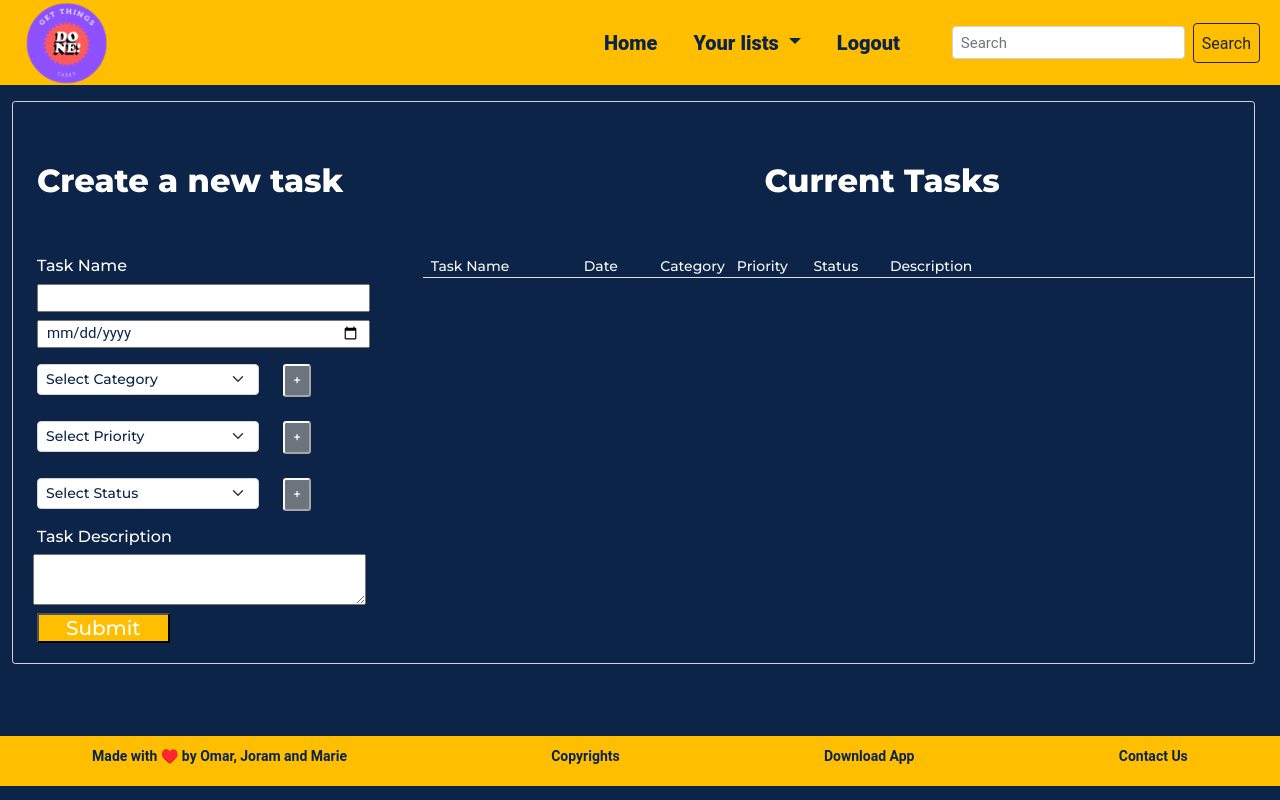
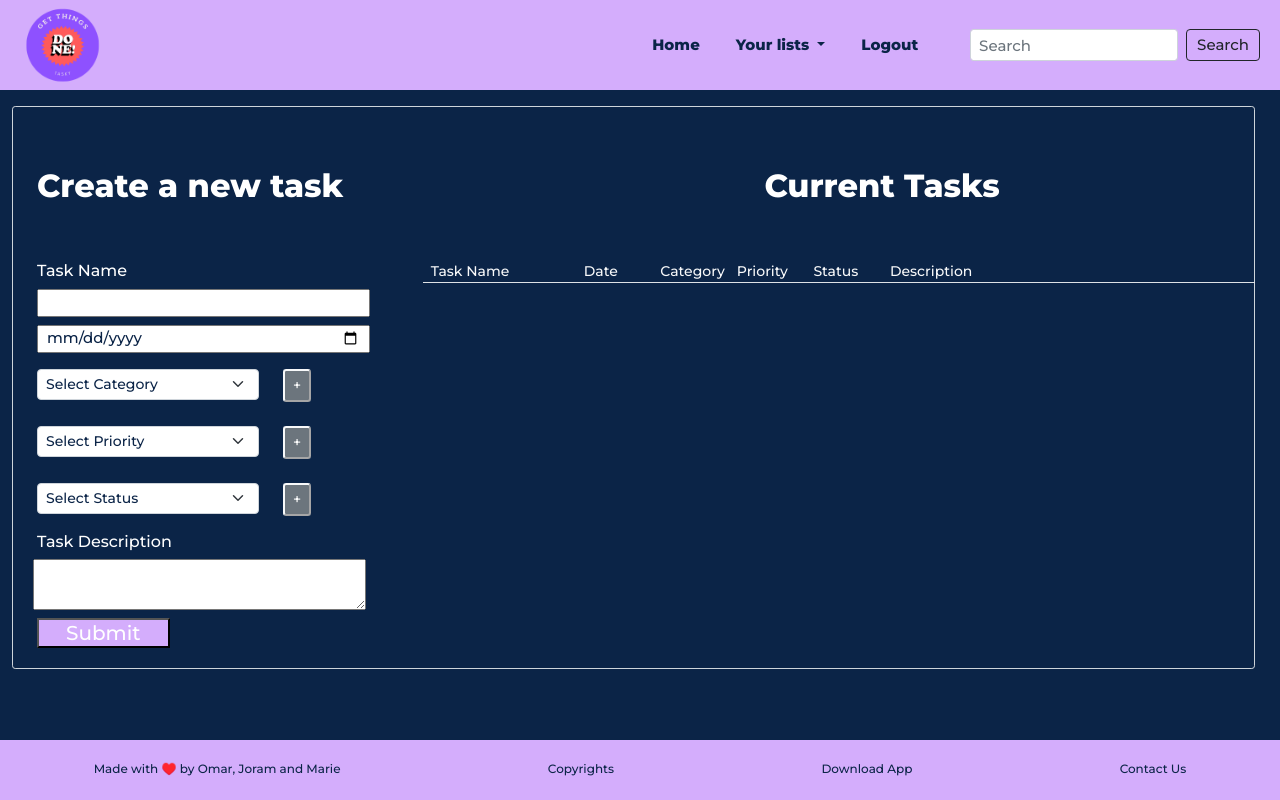
Before and after one commit to Evelator1/todolist_group1, a plain HTML site: page index.html in a window 1280 px wide. Drawn offline with nearby package versions, Linux system fonts and the light colour scheme.

Commit message:
minor style changes

```diff
--- a/index.html
+++ b/index.html
@@ -21,15 +21,14 @@
     <link rel="stylesheet" href="style.css" />
   </head>
 
-  <body >
-
-    <header >
+  <body>
+    <header>
       <!-- NAVBAR -->
 
-      <nav class="navbar navbar-expand-lg  p-0">
+      <nav class="navbar navbar-expand-lg p-0">
         <div class="container-fluid">
           <a class="navbar-brand" href="#">
-            <img src="./images/Logo.png" alt="Rundes Logo" width="88px" />
+            <img src="./images/Logo.png" alt="Rundes Logo" width="80px" />
           </a>
           <button
             class="navbar-toggler"
@@ -83,10 +82,7 @@
                 placeholder="Search"
                 aria-label="Search"
               />
-              <button
-                class="btn btn-outline-dark btn-nav m-2 p-2"
-                type="submit"
-              >
+              <button class="btn btn-outline-dark btn-nav m-2" type="submit">
                 Search
               </button>
             </div>
@@ -95,7 +91,7 @@
       </nav>
     </header>
 
-    <main >
+    <main>
       <!-- DROPDOWN -->
       <div class="container-fluid">
         <div class="row row-12 mt-3">
@@ -130,19 +126,18 @@
             </div>
           </div> -->
 
-          <div class=" col-12">
+          <div class="col-12">
             <iframe
               class="pIframe border-0"
               id="iframe"
               src="./form.html"
-              width="100%"
             ></iframe>
           </div>
         </div>
       </div>
     </main>
 
-    <footer >
+    <footer>
       <div class="row">
         <div class="col-12 text-footer">
           <p>Made with ♥️ by Omar, Joram and Marie</p>
@@ -155,7 +150,7 @@
 
     <!-- Javascript -->
 
-      <script
+    <script
       src="https://cdn.jsdelivr.net/npm/@popperjs/core@2.9.2/dist/umd/popper.min.js"
       integrity="sha384-IQsoLXl5PILFhosVNubq5LC7Qb9DXgDA9i+tQ8Zj3iwWAwPtgFTxbJ8NT4GN1R8p"
       crossorigin="anonymous"
@@ -163,7 +158,8 @@
     <script
       src="https://cdn.jsdelivr.net/npm/bootstrap@5.0.2/dist/js/bootstrap.min.js"
       integrity="sha384-cVKIPhGWiC2Al4u+LWgxfKTRIcfu0JTxR+EQDz/bgldoEyl4H0zUF0QKbrJ0EcQF"
-      crossorigin="anonymous"></script>
+      crossorigin="anonymous"
+    ></script>
 
     <script src="script.js"></script>
   </body>
--- a/style.css
+++ b/style.css
@@ -1,7 +1,5 @@
-
-*{
-
-  color: white ;
+* {
+  color: white;
 }
 /* .container {
 
@@ -13,69 +11,63 @@
 body {
   margin: 0;
   padding: 0;
-  background-color:#0B2447;
+  background-color: #0b2447;
   font-family: Montserrat;
 }
 
-html{
-  background-color:#0B2447;
+html {
+  background-color: #0b2447;
   width: 100%;
 }
 
 .navbar {
-  /* font-family: Montserrat; */
-  background-color: #FFBF00;
-  color: #0B2447 !important;
-  font-family: Roboto;
+  font-family: Montserrat;
+  background-color: #d4adfc;
+  color: #0b2447 !important;
   font-weight: bolder;
-  font-size: 20px;
-  height: 85px;
+  font-size: 15px;
+  height: 90px;
+  position: sticky;
 }
 
+.form-nav {
+  font-size: 15px;
+  height: 40px;
+}
+
+.btn-nav {
+  height: 32px;
+  font-size: 15px;
+  padding: 0 10px 0 10px !important;
+}
+
+.nav-link {
+  margin-right: 20px;
+  font-weight: bolder;
+  color: #0b2447 !important;
+}
+
+.navbar-brand img {
+  margin: 10px;
+}
 
 footer {
-  height: 50px;
+  height: 60px;
   bottom: 0;
   width: 100%;
-  position: stick;
-  margin-top: 20px;
-  background-color: #FFBF00;
-  color: #0B2447 !important;
+  position: fixed;
+  padding-top: 10px;
+  background-color: #d4adfc;
+  color: #0b2447 !important;
 }
-footer p{
-  color: #0B2447 !important;
+
+footer p {
+  color: #0b2447 !important;
   margin-bottom: 0;
   padding: 0px;
   text-shadow: #4d73f1;
+  font-family: Montserrat;
 }
-input, textarea{
-
-  color: #0B2447 !important;
-  font-size: 15px;
-  font-family: Roboto;
-
-}
-input{
-  height: 28px !important;
-}
-#taskNames{
-  padding-left: 10px;
-}
-select{
-  background-color: white;
-  color: #0B2447 !important;
-  font-size: 30px;
-}
-
-
-
-#iframe {
-  height: 76vh !important;
-  width: 99%;
-  border: none;
-}
-
-
 
 .text-footer {
   display: flex;
@@ -83,6 +75,33 @@ select{
   gap: 20px;
   justify-content: space-around;
   padding-top: 10px;
+}
+
+input,
+textarea {
+  color: #0b2447 !important;
+  font-size: 15px;
+  font-family: Montserrat;
+}
+
+input {
+  height: 28px !important;
+}
+
+#taskNames {
+  padding-left: 10px;
+}
+
+select {
+  background-color: white;
+  color: #0b2447 !important;
+  font-size: 30px;
+}
+
+#iframe {
+  height: 76vh !important;
+  width: 99%;
+  border: none;
 }
 
 .w-50 {
@@ -99,59 +118,44 @@ select{
   padding-bottom: 10px;
 }
 
-.form-nav {
-  font-size: 15px;
-  height: 40px ;
-}
-
-.btn-nav {
-  height: 40px ;
-}
-
-.nav-link {
-  margin-right: 20px;
-  font-weight: bolder;
-  color: #0B2447 !important;
-}
-
-.navbar-brand img {
-  margin: 10px;
-}
-
 h2 {
   font-weight: bold;
 }
 
 #myForm {
-  border-style: none ;
-  background-color: #0B2447;
+  border-style: none;
+  background-color: #0b2447;
 }
-#form{
-  background-color: #0B2447;
+#form {
+  background-color: #0b2447;
 }
 /* #submit  {
   background-color: #466999 !important ;
 } */
 
 #submit {
-  background-color: #FFBF00 !important ;
+  background-color: #d4adfc !important ;
 }
-p{ font-family: Roboto;
+
+p {
+  font-family: Montserrat;
   color: white;
-  font-weight: bolder;
-font-size: 14px;
-text-align: left;}
+  font-size: 12px;
+  text-align: left;
+}
 
-option{
-  color: #0B2447;
-
+option {
+  color: #0b2447;
 }
-.bg-gray{
+.bg-gray {
   background-color: rgb(173, 170, 170) !important ;
 }
-.bg-blue{
+.bg-blue {
   background-color: #4d73f1 !important ;
 }
-.bg-lightGray{
+.bg-lightGray {
   background-color: rgb(221, 217, 217) !important ;
 }
+
+.jhjh {
+}
```
